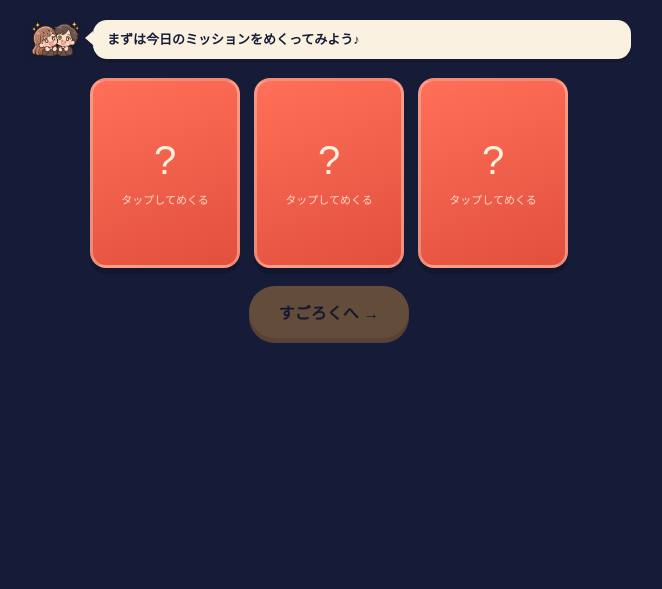
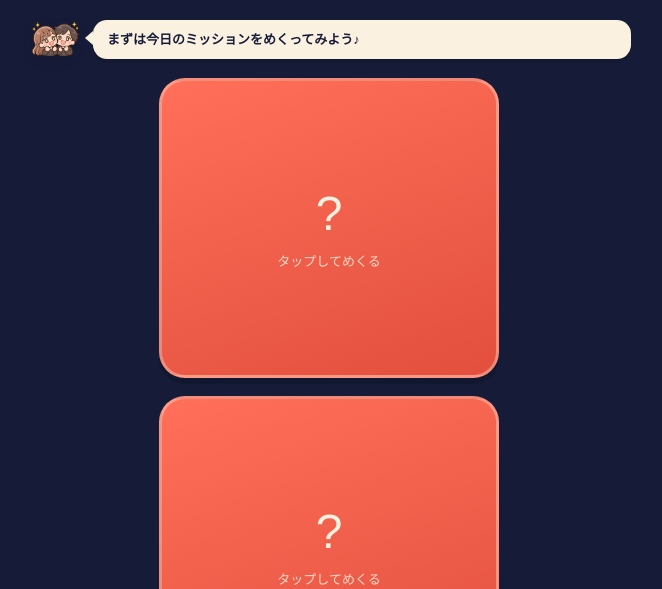
Before and after one commit to saprimemath-coder/anniversary-sugoroku, a plain HTML site: page index.html in a window 1280 px wide. Both pictures are taken after a click on the button "はじめる →". Shown: the part 207-796 px from the top of the page, without its empty margins (311-973 px from the left). Drawn offline with nearby package versions, Linux system fonts and the light colour scheme; a web font is replaced by a local one.

Commit message:
Redesign mission cards: larger text, icon badge, pill label (#3)
Enlarge card-back to full-width stacked layout per the requested
sizing spec (18-20px label, 17-18px body, 1.6-1.7 line-height,
40-48px icon, 24-28px radius/padding). Icon now sits in a circular
badge with a sparkle accent (reusing the existing sparkle.svg),
and the mission label becomes a coral pill badge.

Co-authored-by: saprimemath-coder <saprimemath-coder@users.noreply.github.com>
Co-authored-by: Claude Sonnet 5 <noreply@anthropic.com>

```diff
--- a/index.html
+++ b/index.html
@@ -77,7 +77,7 @@
   /* ---------- Illustration icons (replace emoji where a matching SVG exists) ---------- */
   .icon-illustration{ display:inline-block; object-fit:contain; vertical-align:middle; flex:none; }
   .stamp .icon-illustration{ width:22px; height:22px; }
-  .card-back .icon .icon-illustration{ width:26px; height:26px; }
+  .card-back .icon .icon-illustration{ width:44px; height:44px; }
   .tile .ic .icon-illustration{ width:min(62%,22px); height:min(62%,22px); }
   .tile .token .icon-illustration{ width:20px; height:20px; }
   .popup .icon .icon-illustration{ width:38px; height:38px; }
@@ -205,10 +205,10 @@
 
   /* ---------- Scene 1: Mission cards ---------- */
   .cards{
-    display:flex; gap: 14px; justify-content:center; flex-wrap:wrap; margin: 18px 0 8px;
+    display:flex; gap: 18px; justify-content:center; flex-wrap:wrap; margin: 18px 0 8px;
   }
   .card{
-    width: 150px; height: 190px;
+    width: min(90vw, 340px); height: 300px;
     perspective: 900px;
     cursor:pointer;
   }
@@ -220,9 +220,9 @@
   .card.flipped .card-inner{ transform: rotateY(180deg); }
   .card-face{
     position:absolute; inset:0;
-    border-radius: 16px;
+    border-radius: 26px;
     display:flex; flex-direction:column; align-items:center; justify-content:center;
-    padding: 14px;
+    padding: 24px;
     backface-visibility: hidden;
     text-align:center;
   }
@@ -231,8 +231,8 @@
     border: 3px solid rgba(251,241,225,0.35);
     box-shadow: 0 6px 0 rgba(14,18,38,0.4);
   }
-  .card-front .q{ font-family: var(--font-display); font-size: 40px; color: var(--paper); }
-  .card-front .hint{ font-size: 11px; color: var(--paper); opacity:.85; margin-top:8px; }
+  .card-front .q{ font-family: var(--font-display); font-size: 48px; color: var(--paper); }
+  .card-front .hint{ font-size: 13px; color: var(--paper); opacity:.85; margin-top:10px; }
   .card-back{
     background: var(--paper);
     color: var(--ink);
@@ -243,9 +243,27 @@
     overflow-y: auto;
     -webkit-overflow-scrolling: touch;
   }
-  .card-back .icon{ font-size: 26px; line-height:1; margin-bottom: 5px; flex:none; }
-  .card-back .label{ font-size: 10.5px; font-weight:700; color: var(--coral-deep); margin-bottom: 5px; letter-spacing:.04em; line-height:1.3; flex:none; }
-  .card-back .txt{ font-size: 12.5px; line-height: 1.42; }
+  .card-back .icon{
+    position:relative; flex:none;
+    width: 84px; height: 84px;
+    border-radius: 50%;
+    background: var(--paper-dim);
+    display:flex; align-items:center; justify-content:center;
+    margin-bottom: 14px;
+  }
+  .card-back .icon::after{
+    content:''; position:absolute; top:-6px; right:-8px;
+    width: 22px; height: 22px;
+    background: url('assets/icons/sparkle.svg') center / contain no-repeat;
+  }
+  .card-back .label{
+    display:inline-block; flex:none; white-space:nowrap;
+    font-size: clamp(15px, 4.6vw, 19px); font-weight:700; color: var(--paper);
+    background: var(--coral); border-radius: 999px;
+    padding: 8px 14px; margin-bottom: 14px;
+    letter-spacing:.01em; line-height:1.3;
+  }
+  .card-back .txt{ font-size: clamp(16px, 4.4vw, 18px); font-weight:600; line-height: 1.65; }
 
   /* ---------- Scene 2: Sugoroku board ---------- */
   .board{
@@ -557,13 +575,10 @@
   .img-modal img{ max-width:100%; border-radius: 10px; display:block; margin: 0 auto 10px; }
   .img-modal p{ color: var(--ink); font-size: 13px; margin: 0 0 12px; }
 
-  @media (max-width: 420px){
-    .card{ width: 112px; height: 182px; }
-    .card-front .q{ font-size: 30px; }
-    .card-back .icon{ font-size: 22px; margin-bottom:4px; }
-    .card-back .label{ font-size: 9.5px; margin-bottom:4px; }
-    .card-back .txt{ font-size: 11.5px; line-height:1.38; }
-    .card-face{ padding: 11px; }
+  @media (max-width: 340px){
+    .card-back .icon{ width:72px; height:72px; margin-bottom:12px; }
+    .card-back .icon .icon-illustration{ width:38px; height:38px; }
+    .card-back .label{ margin-bottom:12px; }
   }
 
   @media (max-width: 340px){
```
